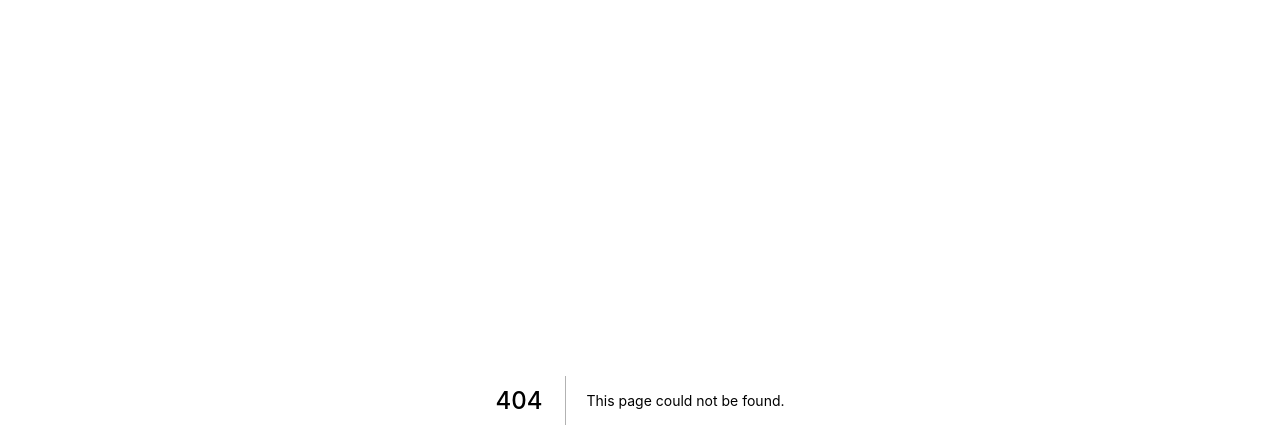
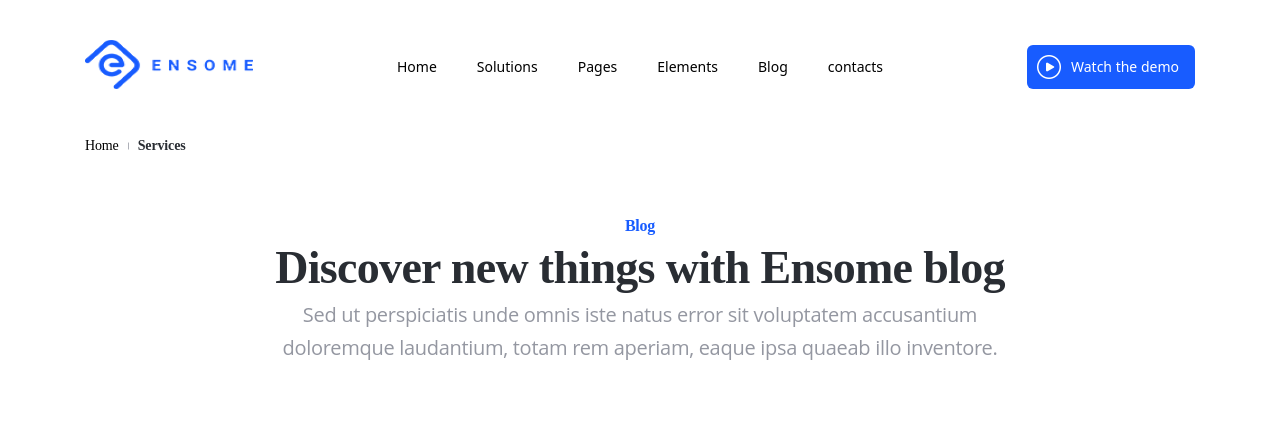
Before and after one commit to Sergiu333/website, a Next.js app: page /Blog in a window 1280 px wide. Before the commit this address had no page. Shown: the top 448 px of the page. Built offline with nearby package versions, Linux system fonts and the light colour scheme.

Commit message:
feat: created heroBlog component

```diff
--- a/components/header/index.tsx
+++ b/components/header/index.tsx
@@ -35,7 +35,7 @@ const Header = () =>{
                         <div className="">Elements</div>
                     </a>
                 </Link>
-                <Link href="/">
+                <Link href="/Blog">
                     <a>
                         <div className="">Blog</div>
                     </a>
--- /dev/null
+++ b/components/heroBlog/index.tsx
@@ -0,0 +1,17 @@
+const HeroBlog = () => {
+    return (
+        <div className="container mx-auto w-[1110px] flex flex-col text-center pt-14">
+            <div className="text-primary Headline_6_Bold">
+                Blog
+            </div>
+            <div className="text-black Headline_1_ExtraBold">
+                Discover new things with Ensome blog
+            </div>
+            <div className="text-gray Paragraph_1_Regular">
+                Sed ut perspiciatis unde omnis iste natus error sit voluptatem accusantium <br/> doloremque laudantium, totam rem aperiam, eaque ipsa quaeab illo inventore.
+            </div>
+        </div>
+    );
+}
+
+export default HeroBlog;
--- /dev/null
+++ b/pages/Blog/index.tsx
@@ -0,0 +1,15 @@
+import Header from "../../components/header";
+import Breadcrumd from "../../components/Breadcrumd";
+import HeroBlog from "../../components/heroBlog";
+
+const Blog = () =>{
+    return (
+        <div className="container mx-auto w-[1110px]">
+           <Header/>
+            <Breadcrumd/>
+            <HeroBlog/>
+        </div>
+    );
+}
+
+export default Blog;
```
